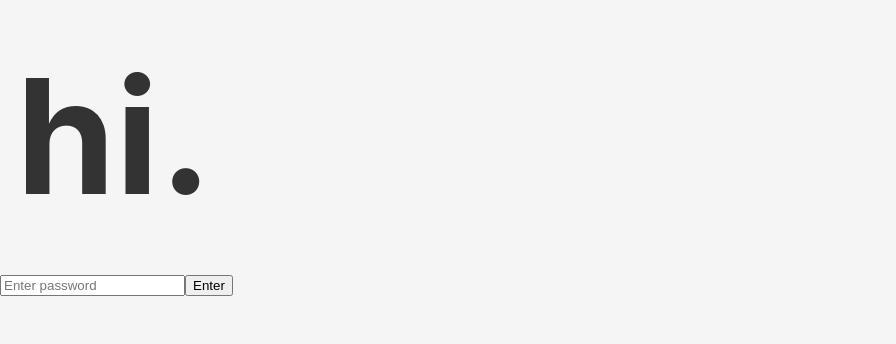
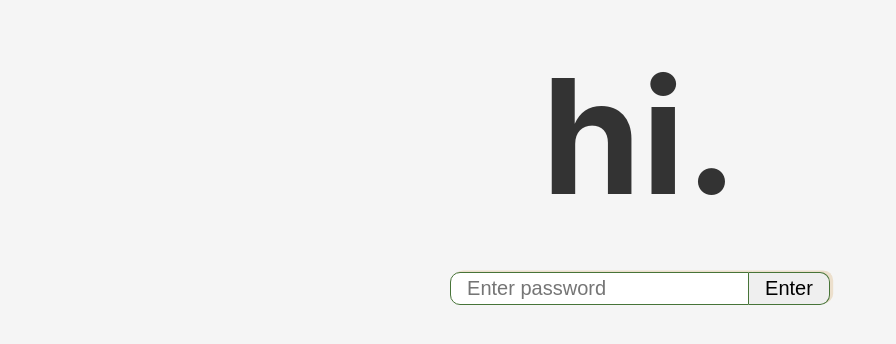
Before and after one commit to djoetker/portfolio, a React (Vite) app: page / in a window 1280 px wide. Shown: the top 344 px of the page, without its empty margins (0-896 px from the left). Built offline with nearby package versions, Linux system fonts and the light colour scheme.

Commit message:
welcome page updated

```diff
--- a/src/pages/welcome/Welcome.css
+++ b/src/pages/welcome/Welcome.css
@@ -1,9 +1,9 @@
 .welcome-container {
+  width: 100%;
   display: flex;
   flex-direction: column;
   align-items: center;
   justify-content: center;
-  width: fit-content;
   height: fit-content;
 }
 
@@ -12,3 +12,33 @@
   color: #333;
   margin: 1rem;
 }
+
+form input {
+  border: 1px solid var(--headline-text-border);
+  border-radius: 10px 0 0 10px;
+  outline: none;
+  font-size: 1.25rem;
+  font-weight: 100 !important;
+  box-shadow: var(--headline-shadow-color) 0.2rem -0.1rem 0;
+  padding: 0.25rem 1rem 0.25rem 1rem;
+}
+
+form button {
+  border: 1px solid var(--headline-text-border);
+  border-left: none;
+  border-radius: 0px 10px 10px 0px;
+  outline: none;
+  font-size: 1.25rem;
+  font-weight: 100 !important;
+  box-shadow: var(--headline-shadow-color) 0.2rem -0.1rem 0;
+  padding: 0.25rem 1rem 0.25rem 1rem;
+}
+
+form button:hover {
+  background-color: var(--headline-text-border);
+  color: var(--background-color);
+}
+
+form button:active {
+  box-shadow: inset 1px 1px 10px #333;
+}
--- a/src/pages/welcome/Welcome.jsx
+++ b/src/pages/welcome/Welcome.jsx
@@ -46,11 +46,15 @@ function Welcome() {
 
       </motion.div>
 
-      <div>
-        <section>
+      <motion.div
+        initial={{ opacity: 0 }}
+        animate={{ opacity: 1 }}
+        transition={{ delay: 1, duration: 3 }}
+      >
+        <section className="welcome-container">
           <form onSubmit={submitHandler}>
             <input
-              type="text"
+              type="password"
               value={userInput}
               onChange={(e) => setUserInput(e.target.value)}
               placeholder="Enter password"
@@ -60,7 +64,7 @@ function Welcome() {
             {!pwCheck && <p>Incorrect password</p>}
           </form>
         </section>
-      </div>
+      </motion.div>
     </>
   );
 };
```
